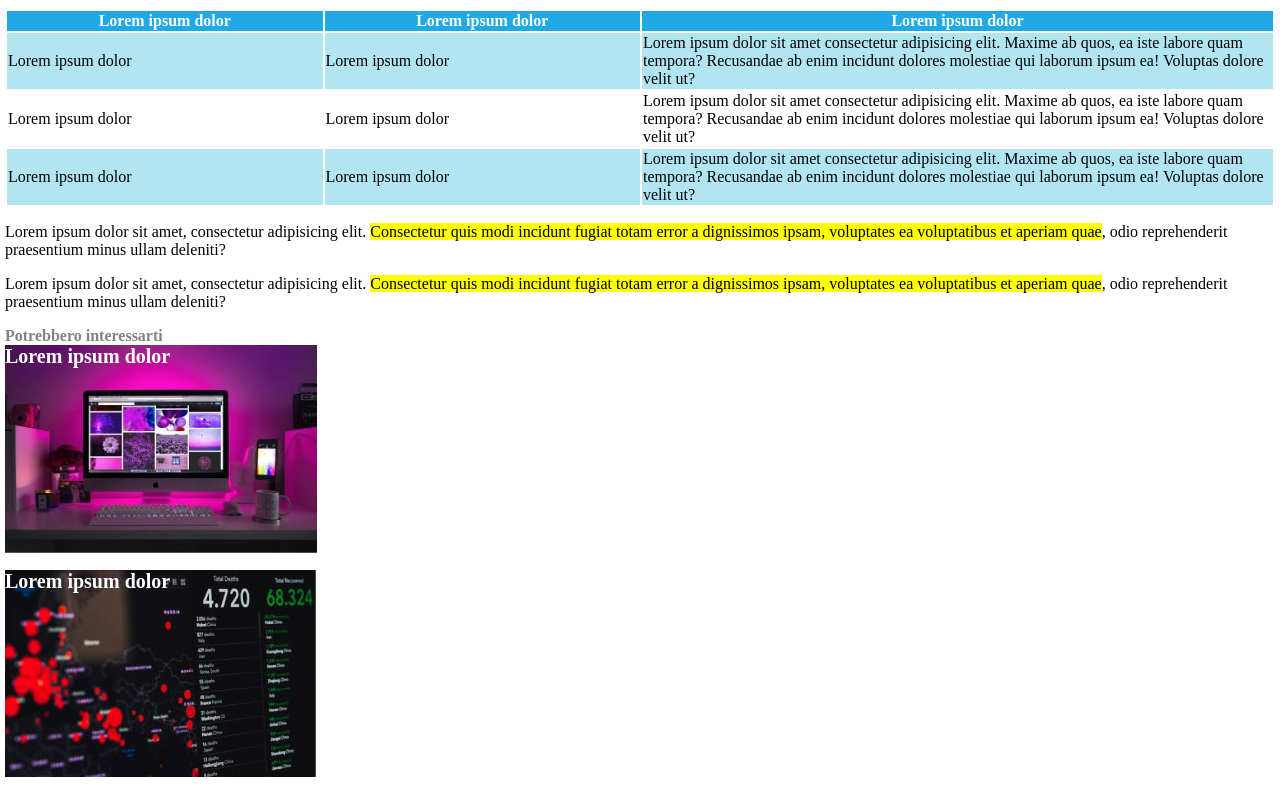
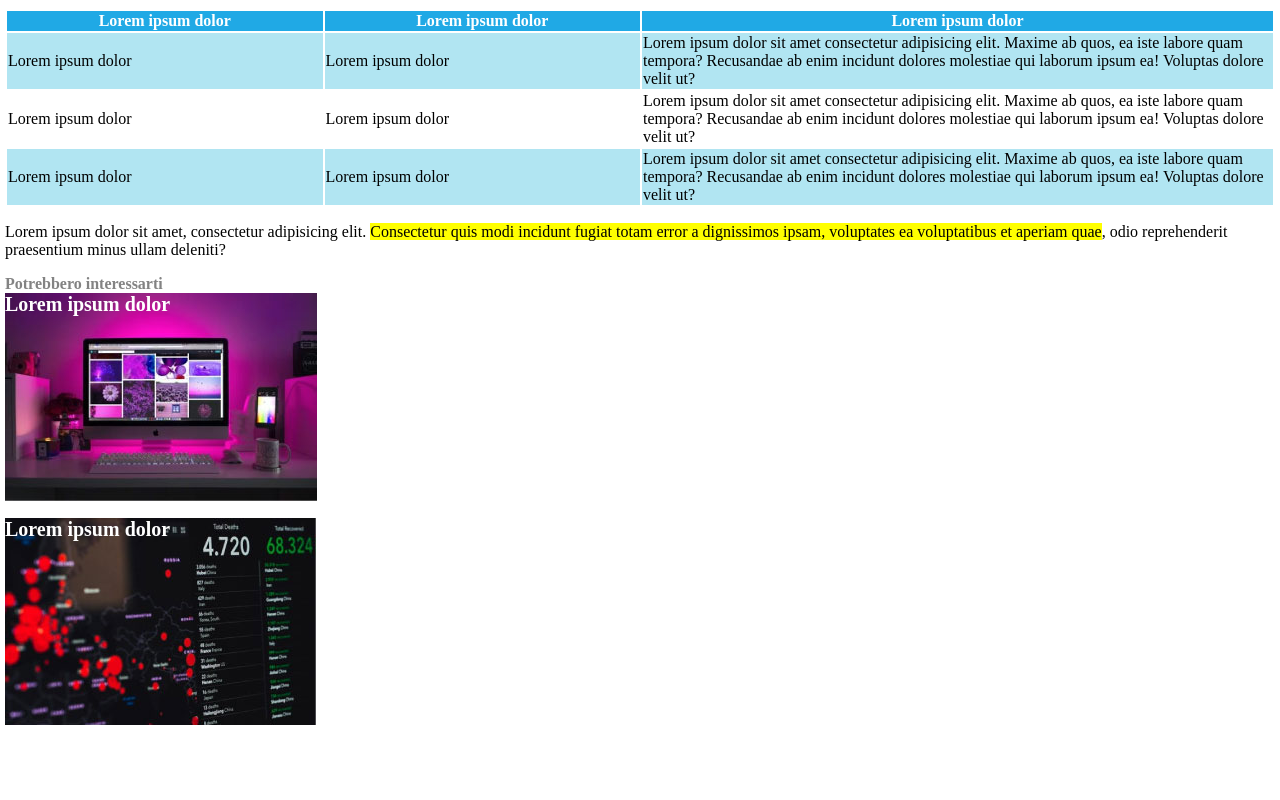
Before and after one commit to RosyPetrella/html-css-booleaner, a plain HTML site: page index.html in a window 1280 px wide. Shown: the part 794-1594 px from the top of the page. After the commit the page ends 1542 px from the top, so only its background shows below. Drawn offline with Linux system fonts and the light colour scheme.

Commit message:
error correction

```diff
--- a/index.html
+++ b/index.html
@@ -67,9 +67,6 @@
         <p>Lorem ipsum dolor sit amet, consectetur adipisicing elit. <span class="highligth">
             Consectetur quis modi incidunt fugiat totam error a dignissimos ipsam, voluptates ea voluptatibus et aperiam quae</span>, odio reprehenderit praesentium minus ullam deleniti?</p>
 
-            <p>Lorem ipsum dolor sit amet, consectetur adipisicing elit. <span class="highligth">
-                Consectetur quis modi incidunt fugiat totam error a dignissimos ipsam, voluptates ea voluptatibus et aperiam quae</span>, odio reprehenderit praesentium minus ullam deleniti?</p>
-
             <span class="info">Potrebbero interessarti</span>
 
             <div id="Lorem1">Lorem ipsum dolor</div>
```
Also changed, not shown: css/PROVA.HTML (deleted).
